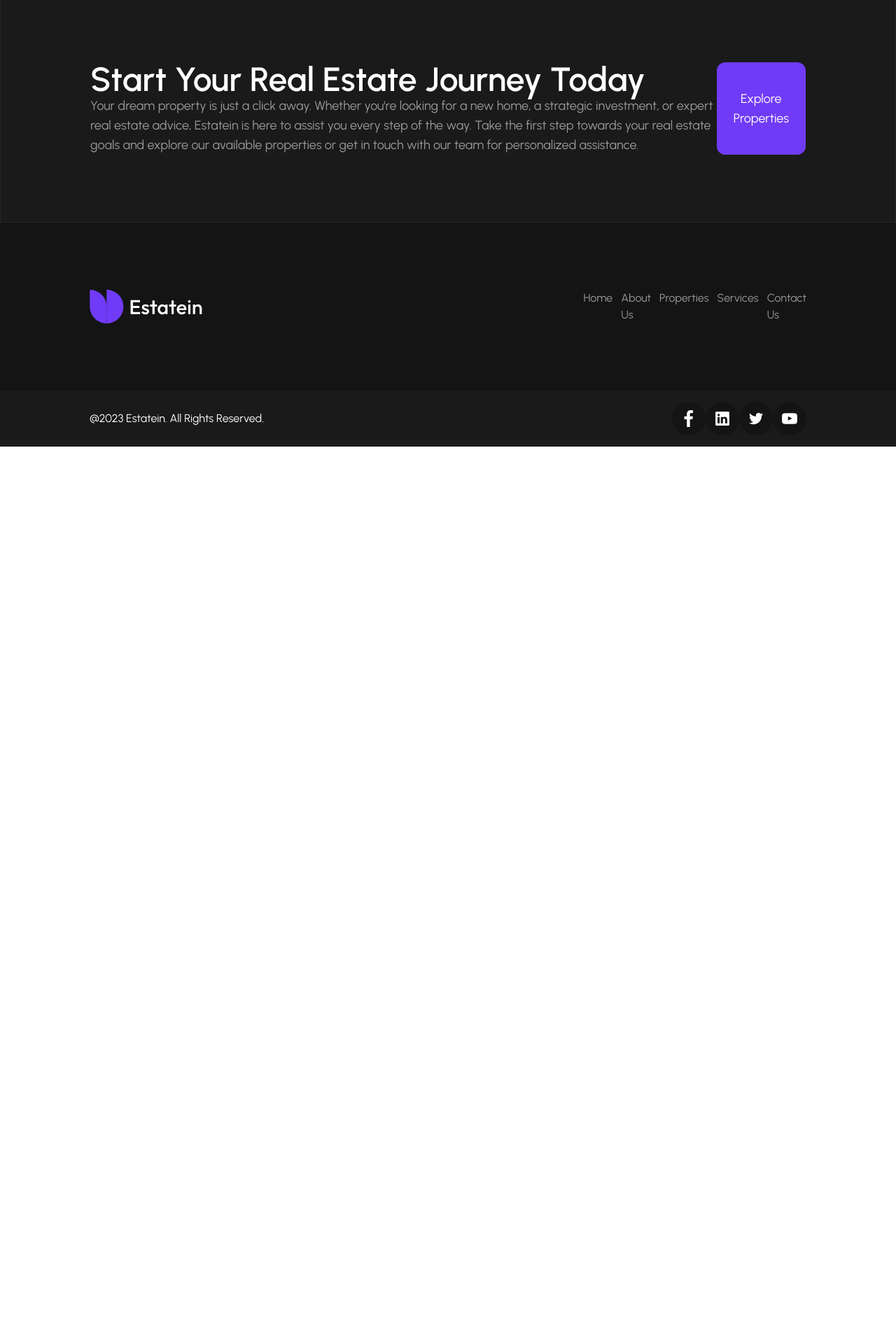
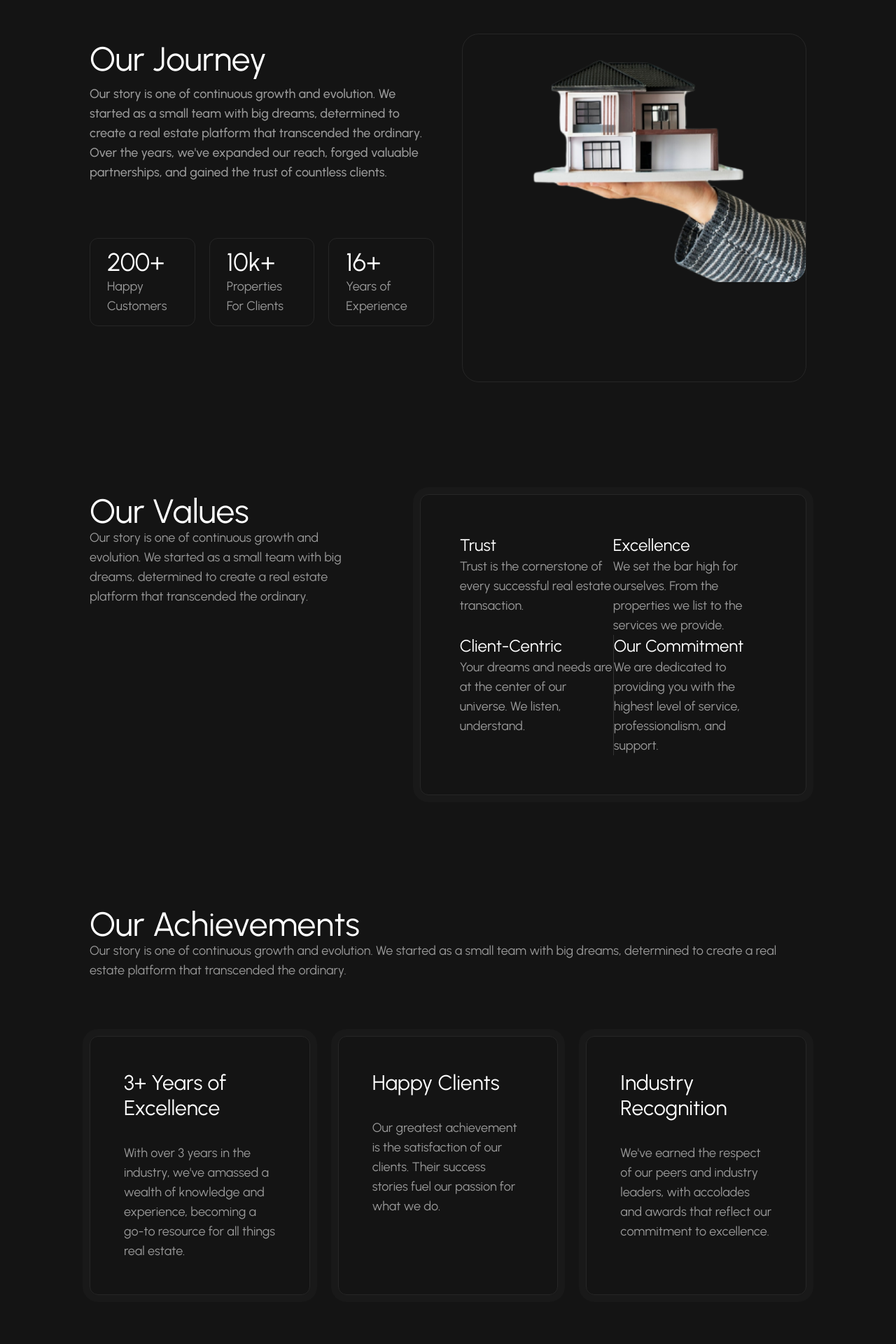
Before and after one commit to baskaaleksander/estatein, a React (Vite) app: page /about in a window 1280 px wide. Shown: the part 120-2040 px from the top of the page at 70% size. Before the commit the page ends 800 px from the top, so only its background shows below. Built offline with nearby package versions, Linux system fonts and the light colour scheme.

Commit message:
added about us page and added to it components

```diff
--- /dev/null
+++ b/src/components/Achievements.tsx
@@ -0,0 +1,26 @@
+const Achievements = () => {
+  return (
+    <div className="px-[10%] py-20">
+        <div>
+            <h2 className="text-white-0 text-5xl">Our Achievements</h2>
+            <p className="text-grey-60 text-lg">Our story is one of continuous growth and evolution. We started as a small team with big dreams, determined to create a real estate platform that transcended the ordinary.</p>
+        </div>
+        <div className="grid grid-cols-3 gap-10 pt-20">
+            <div className="p-12 rounded-xl border border-solid border-grey-15 shadow-card">
+                <h2 className="text-white-0 text-3xl mb-8">3+ Years of Excellence</h2>
+                <p className="text-lg text-grey-60">With over 3 years in the industry, we've amassed a wealth of knowledge and experience, becoming a go-to resource for all things real estate.</p>
+            </div>
+            <div className="p-12 rounded-xl border border-solid border-grey-15 shadow-card">
+                <h2 className="text-white-0 text-3xl mb-8">Happy Clients</h2>
+                <p className="text-lg text-grey-60">Our greatest achievement is the satisfaction of our clients. Their success stories fuel our passion for what we do.</p>
+            </div>
+            <div className="p-12 rounded-xl border border-solid border-grey-15 shadow-card">
+                <h2 className="text-white-0 text-3xl mb-8">Industry Recognition</h2>
+                <p className="text-lg text-grey-60">We've earned the respect of our peers and industry leaders, with accolades and awards that reflect our commitment to excellence.</p>
+            </div>
+        </div>
+    </div>
+  )
+}
+
+export default Achievements
--- a/src/components/FeaturedProperties.tsx
+++ b/src/components/FeaturedProperties.tsx
@@ -55,7 +55,7 @@ const FeaturedProperties: React.FC = () => {
           <p className="text-lg text-white-0">{display + 1} <span className="text-grey-60">of {Math.ceil(listings.length / 3)}</span></p>
           <div>
           <button onClick={() => setDisplay(display - 1)} disabled={display === 0} className="bg-grey-10 p-3 border border-solid border-grey-15 rounded-full aspect-square mr-3"><img src={arrowleft} className="" alt="arrow left"/></button>
-          <button onClick={() => setDisplay(display + 1)} disabled={display === Math.ceil(listings.length / 3) - 1}><img src={arrowright} alt="arrow right" className="bg-grey-10 p-3 border border-solid border-grey-15 rounded-full aspect-square"/></button>
+          <button onClick={() => setDisplay(display + 1)} disabled={display === Math.ceil(listings.length / 3) - 1} className="bg-grey-10 p-3 border border-solid border-grey-15 rounded-full aspect-square"><img src={arrowright} alt="arrow right" /></button>
           </div>
         </div>
     </div>
--- /dev/null
+++ b/src/components/Journey.tsx
@@ -0,0 +1,33 @@
+import heroimg from '../assets/aboutheroimg.svg'
+
+const Journey = () => {
+  return (
+    <div className='px-[10%] grid grid-cols-2 gap-10 py-20'>
+    <div className='flex flex-col justify-center'>
+    <h2 className='text-white-0 text-5xl leading-[72px]'>Our Journey</h2>
+    <p className='text-grey-60 text-lg font-medium'>Our story is one of continuous growth and evolution. We started as a small team with big dreams, determined to create a real estate platform that transcended the ordinary. Over the years, we've expanded our reach, forged valuable partnerships, and gained the trust of countless clients.</p>
+    <div className='grid grid-cols-3 gap-5 py-13 my-20' >
+        <div className='text-white-0 px-6 py-3.5 border border-solid border-grey-15 rounded-xl'>
+            <h2 className='text-4xl'>200+</h2>
+            <p className='text-lg text-grey-60'>Happy Customers</p>
+        </div>
+        <div className='text-white-0 px-6 py-3.5 border border-solid border-grey-15 rounded-xl'>
+            <h2 className='text-4xl'>10k+</h2>
+            <p className='text-lg text-grey-60'>Properties For Clients</p>
+        </div>
+        <div className='text-white-0 px-6 py-3.5 border border-solid border-grey-15 rounded-xl'>
+            <h2 className='text-4xl'>16+</h2>
+            <p className='text-lg text-grey-60'>Years of Experience</p>
+        </div>
+
+    </div>
+    </div>
+    <div className='border border-solid border-grey-15 w-fit ml-auto rounded-3xl'>
+        <img src={heroimg} className="rounded-b-3xl" alt=""/>
+    </div>
+</div>
+
+  )
+}
+
+export default Journey
--- a/src/components/Testimonials.tsx
+++ b/src/components/Testimonials.tsx
@@ -39,7 +39,7 @@ const contentArray = cards.map((card, index) => {
     )
 })
   return (
-    <div className="w-[80%] mx-[10%]">
+    <div className="w-[80%] mx-[10%] pb-24">
         <h2 className="text-white-0 text-5xl">What Our Clients Say</h2>
         <p className="text-lg text-grey-60">Read the success stories and heartfelt testimonials from our valued clients. Discover why they chose Estatein for their real estate needs.</p>
     <div className="grid grid-cols-3 gap-6 my-12">
@@ -49,7 +49,7 @@ const contentArray = cards.map((card, index) => {
           <p className="text-lg text-white-0">{display + 1} <span className="text-grey-60">of {Math.ceil(testimonials.length / 3)}</span></p>
           <div>
           <button onClick={() => setDisplay(display - 1)} disabled={display === 0} className="bg-grey-10 p-3 border border-solid border-grey-15 rounded-full aspect-square mr-3"><img src={arrowleft} className="" alt="arrow left"/></button>
-          <button onClick={() => setDisplay(display + 1)} disabled={display === Math.ceil(testimonials.length / 3) - 1}><img src={arrowright} alt="arrow right" className="bg-grey-10 p-3 border border-solid border-grey-15 rounded-full aspect-square"/></button>
+          <button onClick={() => setDisplay(display + 1)} disabled={display === Math.ceil(testimonials.length / 3) - 1} className="bg-grey-10 p-3 border border-solid border-grey-15 rounded-full aspect-square"><img src={arrowright} alt="arrow right" /></button>
           </div>
         </div>
 
--- /dev/null
+++ b/src/components/Values.tsx
@@ -0,0 +1,31 @@
+const Values = () => {
+  return (
+    <div className="px-[10%] py-20 flex">
+        <div className="mr-20">
+            <h2 className="text-white-0 text-5xl">Our Values</h2>
+            <p className="text-lg text-grey-60">Our story is one of continuous growth and evolution. We started as a small team with big dreams, determined to create a real estate platform that transcended the ordinary.</p>
+        </div>
+        <div className="grid grid-cols-2 p-14 bg-grey-08 border border-solid border-grey-15 rounded-xl shadow-card text-white-0">
+            <div>
+                <h2 className="text-2xl">Trust</h2>
+                <p className="text-grey-60 text-lg">Trust is the cornerstone of every successful real estate transaction.</p>
+            </div>
+            <div>
+                <h2 className="text-2xl">Excellence</h2>
+                <p className="text-grey-60 text-lg">We set the bar high for ourselves. From the properties we list to the services we provide.</p>
+            </div>
+            <div>
+                <h2 className="text-2xl">Client-Centric</h2>
+                <p className="text-grey-60 text-lg">Your dreams and needs are at the center of our universe. We listen, understand.</p>
+            </div>
+            <div className="border-l border-grey-20">
+                <h2 className="text-2xl">Our Commitment</h2>
+                <p className="text-grey-60 text-lg">We are dedicated to providing you with the highest level of service, professionalism, and support.</p>
+            </div>
+
+        </div>
+    </div>
+  )
+}
+
+export default Values
--- a/src/pages/About.tsx
+++ b/src/pages/About.tsx
@@ -1,8 +1,14 @@
-import React from 'react'
+import Achievements from "../components/Achievements"
+import Journey from "../components/Journey"
+import Values from "../components/Values"
 
 const About = () => {
   return (
-    <div>About</div>
+    <div className="bg-grey-08">
+      <Journey />
+      <Values />
+      <Achievements />
+    </div>
   )
 }
 
```
Also changed, not shown: src/assets/aboutheroimg.svg (added).
